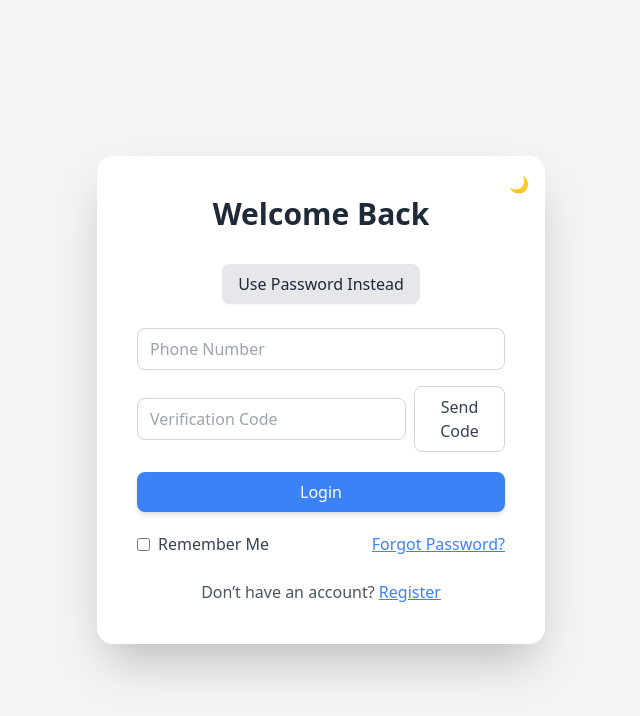
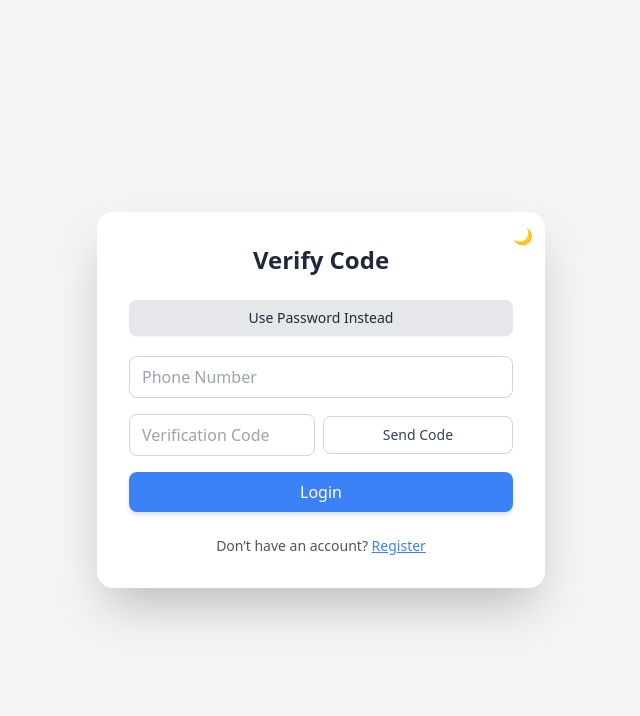
Before and after one commit to GreatDeveloper66/fullstack-starter-react-node, a React (Create React App) app in the folder frontend/: page /login in a window 1280 px wide. Both pictures are taken after a click on the button "Use One-Time Code". Shown: the top 716 px of the page, without its empty margins (319-959 px from the left). Built offline with nearby package versions, Linux system fonts and the light colour scheme.

Commit message:
Update login for FormFields and LoginForm

```diff
--- a/frontend/src/UserAuthForms/FormFields.jsx
+++ b/frontend/src/UserAuthForms/FormFields.jsx
@@ -1,5 +1,5 @@
 // FormFields.jsx
-export const Input = ({ type = "text", placeholder, value, setValue }) => (
+const Input = ({ type = "text", placeholder, value, setValue }) => (
   <input
     type={type}
     placeholder={placeholder}
@@ -15,9 +15,7 @@ export const Input = ({ type = "text", placeholder, value, setValue }) => (
 
 export const Fields = (state, handlers) => {
   const {
-    isRegister,
-    useCode,
-    forgotPassword,
+    mode,
     email,
     password,
     confirmPassword,
@@ -38,50 +36,107 @@ export const Fields = (state, handlers) => {
     handleSendCode,
   } = handlers;
 
-  // --- Generator-style structure ---
-  const fields = [];
+  const fields = {
+    register: [
+      <Input
+        key="first"
+        placeholder="First Name"
+        value={firstName}
+        setValue={setFirstName}
+      />,
+      <Input
+        key="last"
+        placeholder="Last Name"
+        value={lastName}
+        setValue={setLastName}
+      />,
+      <Input
+        key="email"
+        type="email"
+        placeholder="Email"
+        value={email}
+        setValue={setEmail}
+      />,
+      <Input
+        key="pass"
+        type="password"
+        placeholder="Password"
+        value={password}
+        setValue={setPassword}
+      />,
+      <Input
+        key="confirm"
+        type="password"
+        placeholder="Confirm Password"
+        value={confirmPassword}
+        setValue={setConfirmPassword}
+      />,
+      <Input
+        key="phone"
+        type="tel"
+        placeholder="Phone Number"
+        value={phone}
+        setValue={setPhone}
+      />,
+    ],
+    login: [
+      <Input
+        key="email"
+        type="email"
+        placeholder="Email"
+        value={email}
+        setValue={setEmail}
+      />,
+      <Input
+        key="pass"
+        type="password"
+        placeholder="Password"
+        value={password}
+        setValue={setPassword}
+      />,
+    ],
+    code: [
+      <Input
+        key="phone"
+        type="tel"
+        placeholder="Phone Number"
+        value={phone}
+        setValue={setPhone}
+      />,
 
-  // Registration fields
-  if (isRegister) {
-    fields.push(
-      <Input key="first" placeholder="First Name" value={firstName} setValue={setFirstName} />,
-      <Input key="last" placeholder="Last Name" value={lastName} setValue={setLastName} />,
-      <Input key="email" type="email" placeholder="Email" value={email} setValue={setEmail} />,
-      <Input key="pass" type="password" placeholder="Password" value={password} setValue={setPassword} />,
-      <Input key="confirm" type="password" placeholder="Confirm Password" value={confirmPassword} setValue={setConfirmPassword} />,
-      <Input key="phone" type="tel" placeholder="Phone Number" value={phone} setValue={setPhone} />
-    );
-  }
-
-  // Login with code
-  else if (useCode) {
-    fields.push(
-      <Input key="phone" type="tel" placeholder="Phone Number" value={phone} setValue={setPhone} />,
-      <div key="code-group" className="flex flex-col sm:flex-row sm:items-center sm:space-x-2 space-y-2 sm:space-y-0">
-        <Input key="code" type="text" placeholder="Verification Code" value={code} setValue={setCode} />
-        <button type="button" onClick={handleSendCode} className="btn-outline w-full sm:w-auto text-sm sm:text-base">
+      <div key="code-group" className="flex items-center gap-2">
+        <Input
+          key="code"
+          type="text"
+          placeholder="Verification Code"
+          value={code}
+          setValue={setCode}
+        />
+        <button
+          type="button"
+          onClick={handleSendCode}
+          className="btn-outline px-4 py-2 text-sm whitespace-nowrap"
+        >
           Send Code
         </button>
-      </div>
-    );
-  }
+      </div>,
+    ],
+    forgot: [
+      <p
+        key="forgot-message"
+        className="text-sm text-gray-600 dark:text-gray-400 mb-2"
+      >
+        Enter your email or phone number to receive a password reset code.
+      </p>,
+      <Input
+        key="email"
+        type="email"
+        placeholder="Email"
+        value={email}
+        setValue={setEmail}
+      />,
+    ],
+  };
 
-  // Login with email/password
-  else {
-    fields.push(
-      <Input key="email" type="email" placeholder="Email" value={email} setValue={setEmail} />,
-      <Input key="pass" type="password" placeholder="Password" value={password} setValue={setPassword} />
-    );
-  }
-
-  // Forgot password message (if needed)
-  if (forgotPassword && !isRegister) {
-    fields.unshift(
-      <p key="forgot-message" className="text-sm text-gray-600 dark:text-gray-400 mb-2">
-        Enter your email or phone number to receive a password reset code.
-      </p>
-    );
-  }
-
-  return fields;
+  return fields[mode] || [];
 };
--- a/frontend/src/UserAuthForms/LoginForm.jsx
+++ b/frontend/src/UserAuthForms/LoginForm.jsx
@@ -5,138 +5,153 @@ import { Fields } from "./FormFields.jsx";
 
 function LoginForm() {
   const { login } = useAuth();
-  const [isRegister, setIsRegister] = useState(false);
+  const navigate = useNavigate();
+
+  // 🌙 Theme & Preferences
+  const [darkMode, setDarkMode] = useState(false);
+  const [rememberMe, setRememberMe] = useState(false);
+
+  // 🔁 Form Mode: "login" | "register" | "code" | "forgot"
+  const [mode, setMode] = useState("login");
+
+  // 🧠 Form Data
+  const [firstName, setFirstName] = useState("");
+  const [lastName, setLastName] = useState("");
+  const [email, setEmail] = useState("");
   const [phone, setPhone] = useState("");
-  const [code, setCode] = useState("");
   const [password, setPassword] = useState("");
   const [confirmPassword, setConfirmPassword] = useState("");
-  const [email, setEmail] = useState("");
-  const [firstName, setFirstName] = useState("");
-  const [lastName, setLastName] = useState("");
-  const [forgotPassword, setForgotPassword] = useState(false);
-  const [rememberMe, setRememberMe] = useState(false);
-  const [darkMode, setDarkMode] = useState(false);
-  const [useCode, setUseCode] = useState(false);
-  const navigate = useNavigate();
+  const [code, setCode] = useState("");
 
-  // --- Effects ---
+  // 🌗 Toggle dark mode
   useEffect(() => {
     document.documentElement.classList.toggle("dark", darkMode);
   }, [darkMode]);
 
-  // --- Handlers ---
+  // ✉️ Send verification code mock
+  const handleSendCode = () => {
+    alert(`Verification code sent to ${email || phone}`);
+  };
+
+  // 🚀 Submit
   const handleSubmit = (e) => {
     e.preventDefault();
-    const payload = useCode ? { email, phone, code } : { email, password };
+
+    const payload =
+      mode === "code"
+        ? { email, phone, code }
+        : { email, password, firstName, lastName, phone };
 
     login(payload);
     navigate("/dashboard");
   };
-  const handleSendCode = () => {
-    alert(`Verification code sent to ${email || phone}`);
-  };
 
-  // --- State groups ---
+  // 🔗 Handlers and state to pass to Fields
   const state = {
-    isRegister,
-    useCode,
-    forgotPassword,
+    mode,
     email,
+    phone,
     password,
     confirmPassword,
-    phone,
-    code,
     firstName,
     lastName,
+    code,
   };
   const handlers = {
     setEmail,
+    setPhone,
     setPassword,
     setConfirmPassword,
-    setPhone,
-    setCode,
     setFirstName,
     setLastName,
+    setCode,
     handleSendCode,
   };
 
+  // 🧩 Mode Titles
+  const titles = {
+    login: "Welcome Back",
+    register: "Create an Account",
+    forgot: "Reset Password",
+    code: "Verify Code",
+  };
+
   return (
-    <div className="min-h-screen flex items-center justify-center bg-gray-100 dark:bg-gray-900 px-4 sm:px-6 lg:px-8 transition-colors duration-300">
-      <div className="w-full max-w-md bg-white dark:bg-gray-800 shadow-2xl rounded-2xl p-6 sm:p-8 md:p-10 relative">
-        {/* Dark mode toggle */}
+    <div className="min-h-screen flex items-center justify-center bg-gray-100 dark:bg-gray-900 px-4 transition-colors duration-300">
+      <div className="w-full max-w-md bg-white dark:bg-gray-800 shadow-2xl rounded-2xl p-8 relative">
+        {/* 🌗 Dark Mode Toggle */}
         <button
           onClick={() => setDarkMode(!darkMode)}
-          className="absolute top-3 right-3 sm:top-4 sm:right-4 text-gray-500 dark:text-gray-300 hover:text-blue-500 transition"
+          className="absolute top-3 right-3 text-gray-500 dark:text-gray-300 hover:text-blue-500"
         >
           {darkMode ? "☀️" : "🌙"}
         </button>
 
-        {/* Heading */}
-        <h2 className="text-xl sm:text-2xl md:text-3xl font-semibold text-center text-gray-800 dark:text-gray-100 mb-6 sm:mb-8">
-          {isRegister ? "Create an Account" : "Welcome Back"}
+        {/* 🏷️ Form Title */}
+        <h2 className="text-2xl font-semibold text-center text-gray-800 dark:text-gray-100 mb-6">
+          {titles[mode]}
         </h2>
 
-        {/* Toggle Login Method */}
-        {!isRegister && (
-          <div className="flex justify-center mb-4 sm:mb-6">
+        {/* 🔄 Toggle login methods (password/code) */}
+        {(mode === "login" || mode === "code") && (
+          <div className="flex justify-center mb-5">
             <button
               type="button"
-              onClick={() => setUseCode(!useCode)}
-              className="btn-secondary w-full sm:w-auto text-sm sm:text-base"
+              onClick={() => setMode(mode === "code" ? "login" : "code")}
+              className="btn-secondary text-sm"
             >
-              {useCode ? "Use Password Instead" : "Use One-Time Code"}
+              {mode === "code" ? "Use Password Instead" : "Use One-Time Code"}
             </button>
           </div>
         )}
 
-        {/* Form */}
-        {/* --- Form --- */}
-        <form onSubmit={handleSubmit} className="space-y-4 sm:space-y-5">
-          {/* The dynamic fields generator */}
-          <div className="space-y-3 sm:space-y-4">
-            {Fields(state, handlers)}
-          </div>
+        {/* 🧠 Form */}
+        <form onSubmit={handleSubmit} className="space-y-4">
+          {Fields(state, handlers)}
 
-          {/* Submit button */}
           <button type="submit" className="btn-primary w-full">
-            {isRegister
+            {mode === "register"
               ? "Register"
-              : forgotPassword
+              : mode === "forgot"
               ? "Send Reset Code"
               : "Login"}
           </button>
         </form>
 
-        {/* Remember Me + Forgot Password */}
-        {!isRegister && (
-          <div className="flex flex-col sm:flex-row sm:justify-between sm:items-center mt-4 sm:mt-5 text-sm sm:text-base space-y-2 sm:space-y-0">
+        {/* 🧩 Remember Me / Forgot Password */}
+        {mode === "login" && (
+          <div className="flex justify-between items-center mt-4 text-sm">
             <label className="flex items-center text-gray-700 dark:text-gray-300">
               <input
                 type="checkbox"
                 checked={rememberMe}
                 onChange={() => setRememberMe(!rememberMe)}
-                className="mr-2 rounded"
+                className="mr-2"
               />
               Remember Me
             </label>
 
             <button
-              className="btn-link text-center sm:text-right"
-              onClick={() => setForgotPassword(!forgotPassword)}
+              className="btn-link"
+              onClick={() => setMode("forgot")}
+              type="button"
             >
-              {forgotPassword ? "Back to Login" : "Forgot Password?"}
+              Forgot Password?
             </button>
           </div>
         )}
 
-        {/* Toggle Register/Login */}
-        <p className="text-sm sm:text-base text-gray-600 dark:text-gray-400 mt-6 text-center">
-          {isRegister ? "Already have an account?" : "Don’t have an account?"}{" "}
+        {/* 🔁 Toggle between Login / Register */}
+        <p className="text-sm text-gray-600 dark:text-gray-400 mt-6 text-center">
+          {mode === "register"
+            ? "Already have an account?"
+            : "Don’t have an account?"}{" "}
           <button
             className="btn-link"
-            onClick={() => setIsRegister(!isRegister)}
+            type="button"
+            onClick={() => setMode(mode === "register" ? "login" : "register")}
           >
-            {isRegister ? "Login" : "Register"}
+            {mode === "register" ? "Login" : "Register"}
           </button>
         </p>
       </div>
@@ -145,10 +160,3 @@ function LoginForm() {
 }
 
 export default LoginForm;
-
-// const inputClasses =
-//   "w-full border border-gray-300 dark:border-gray-700 rounded-lg px-3 py-2 " +
-//   "focus:ring-2 focus:ring-blue-400 focus:border-blue-400 " +
-//   "bg-white dark:bg-gray-800 text-gray-800 dark:text-gray-100 " +
-//   "placeholder-gray-400 dark:placeholder-gray-500 " +
-//   "transition duration-200 ease-in-out";
```
